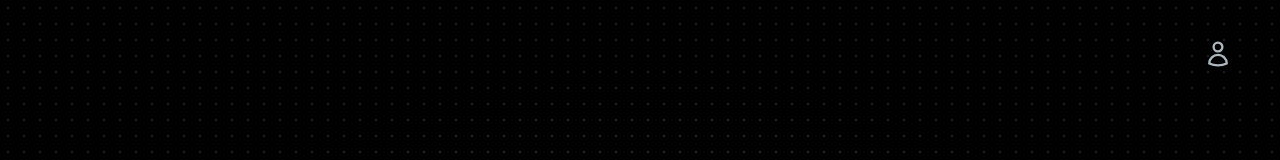
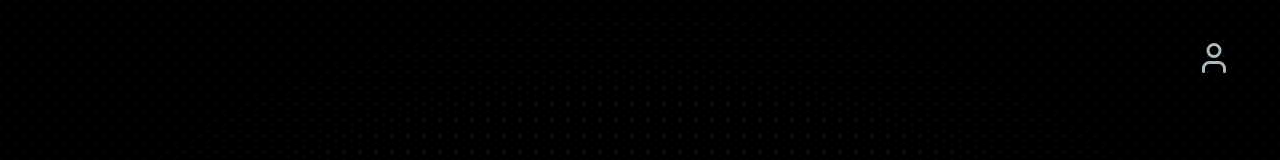
Before and after one commit to jakobdubeau/discover-daily, a Next.js app: page / in a window 1280 px wide. Shown: the top 160 px of the page. Built offline with nearby package versions, Linux system fonts and the light colour scheme.

Commit message:
change user icon

```diff
--- a/package.json
+++ b/package.json
@@ -13,6 +13,7 @@
     "@supabase/ssr": "^0.8.0",
     "@supabase/supabase-js": "^2.91.0",
     "framer-motion": "^12.25.0",
+    "lucide-react": "^0.564.0",
     "next": "^16.1.6",
     "react": "19.2.3",
     "react-dom": "19.2.3"
--- a/src/app/layout.js
+++ b/src/app/layout.js
@@ -1,6 +1,6 @@
-import { Geist, Geist_Mono, Poppins } from "next/font/google";
+import { Geist, Geist_Mono, Poppins } from "next/font/google"
 import "./globals.css";
-import { UserIcon } from "@heroicons/react/24/outline";
+import { User } from "lucide-react"
 
 const geistSans = Geist({
   variable: "--font-geist-sans",
@@ -39,7 +39,7 @@ export default function RootLayout({ children }) {
             <button
               className="absolute right-12 top-10 text-[#ADB7BE] hover:text-white cursor-pointer transition-all hover:scale-105 duration-200"
             >
-              <UserIcon className="w-7 h-7 stroke-2"/>
+              <User className="w-9 h-9"/>
             </button>
             {children}
           </div>
```
Also changed, not shown: 1 other file (tests, documents, lock files or other folders).
